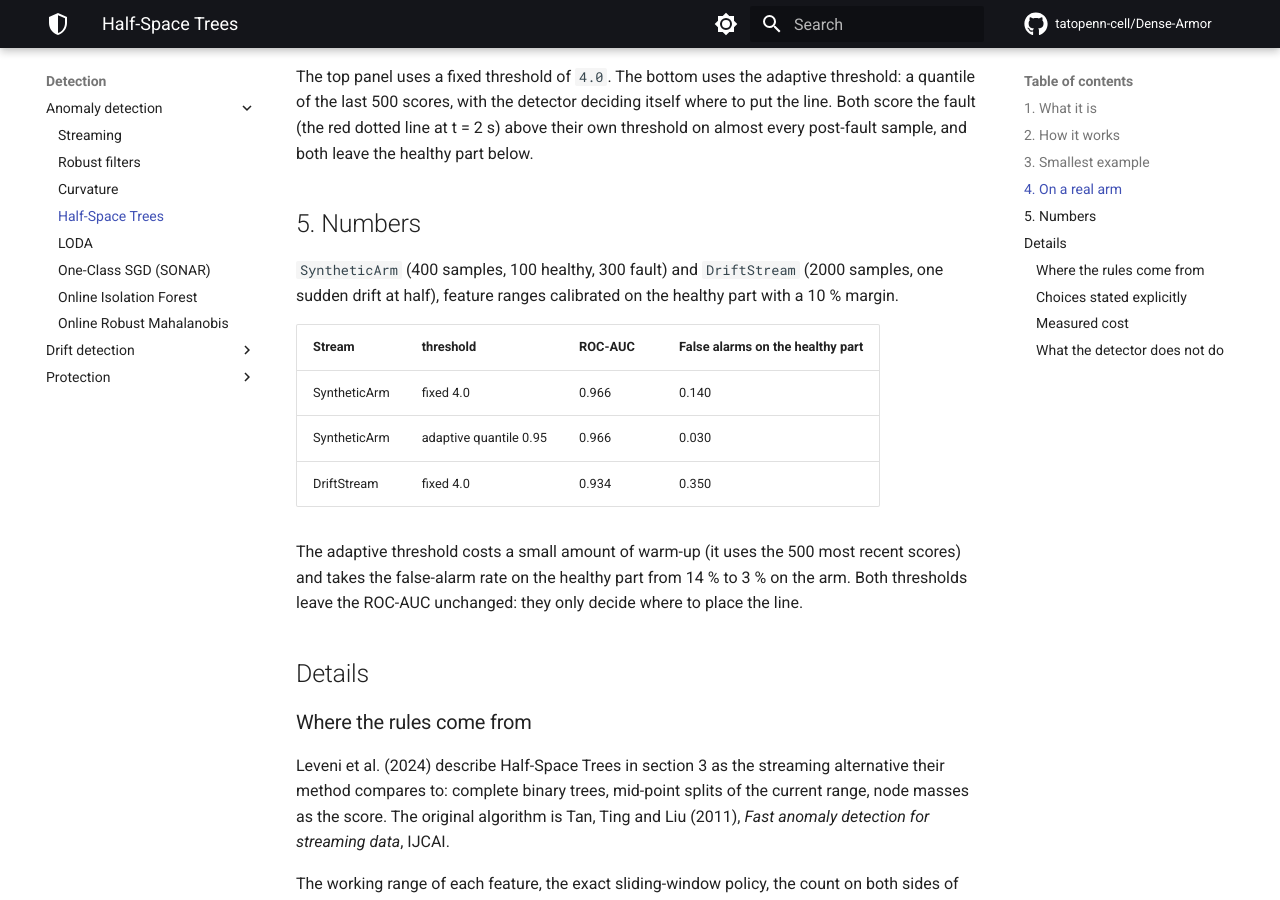
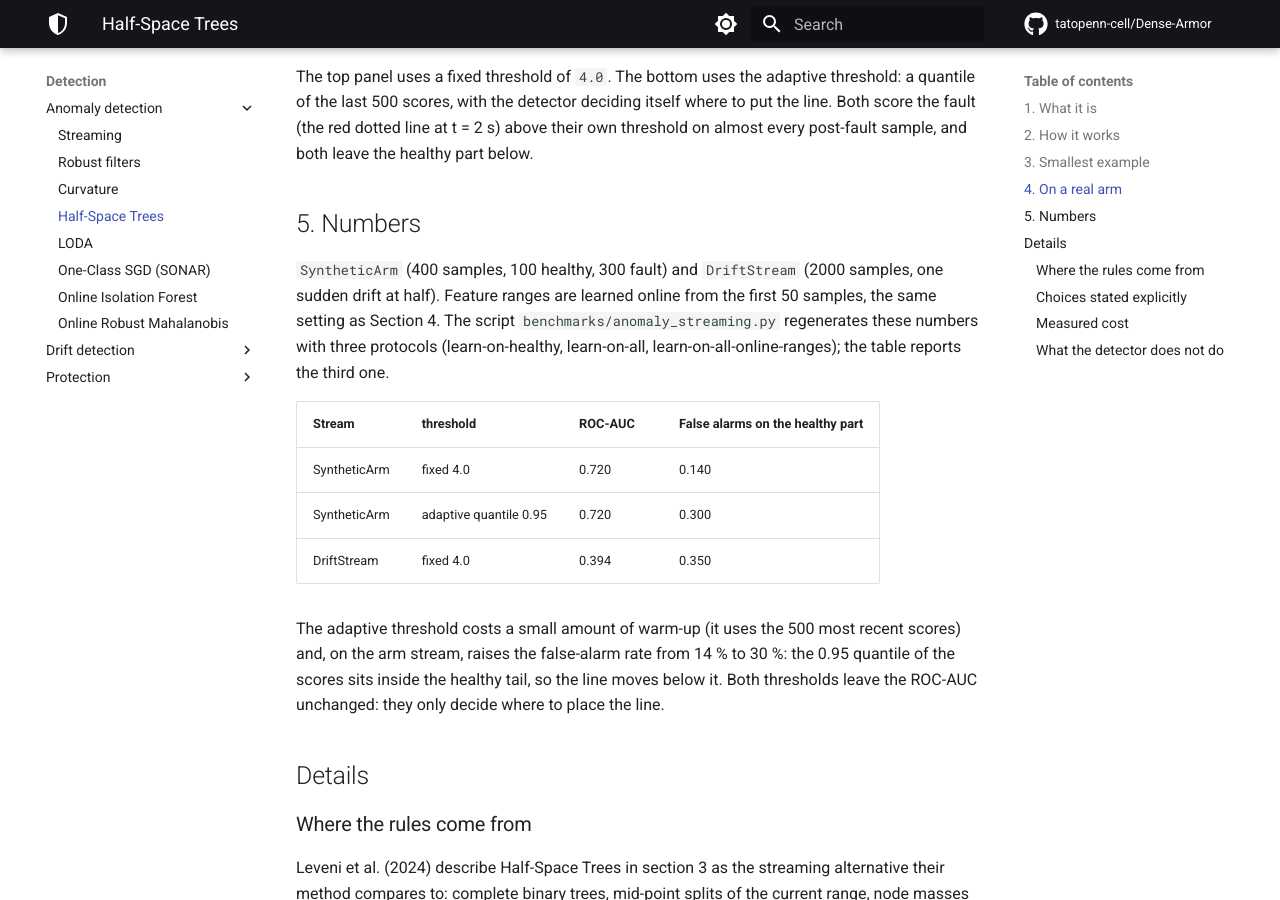
Before and after one commit to tatopenn-cell/Dense-Armor, an MkDocs documentation site: the page built from docs/anomaly/hst.md, in a window 1280 px wide and 900 px high, scrolled down 3127 px. Built offline with MkDocs 1.6.1 and Material for MkDocs 9.7.7, drawn with Linux system fonts in a browser that asks for light colours; comment, search, counter and statistics services are not loaded.

Commit message:
docs(anomaly): fix HST numbers, regenerate from benchmark

```diff
--- a/docs/anomaly/hst.md
+++ b/docs/anomaly/hst.md
@@ -115,17 +115,21 @@ almost every post-fault sample, and both leave the healthy part below.
 ## 5. Numbers
 
 `SyntheticArm` (400 samples, 100 healthy, 300 fault) and `DriftStream` (2000 samples, one
-sudden drift at half), feature ranges calibrated on the healthy part with a 10 % margin.
+sudden drift at half). Feature ranges are learned online from the first 50 samples, the
+same setting as Section 4. The script `benchmarks/anomaly_streaming.py` regenerates these
+numbers with three protocols (learn-on-healthy, learn-on-all, learn-on-all-online-ranges);
+the table reports the third one.
 
 | Stream | threshold | ROC-AUC | False alarms on the healthy part |
 |---|---|---|---|
-| SyntheticArm | fixed 4.0 | 0.966 | 0.140 |
-| SyntheticArm | adaptive quantile 0.95 | 0.966 | 0.030 |
-| DriftStream | fixed 4.0 | 0.934 | 0.350 |
+| SyntheticArm | fixed 4.0 | 0.720 | 0.140 |
+| SyntheticArm | adaptive quantile 0.95 | 0.720 | 0.300 |
+| DriftStream | fixed 4.0 | 0.394 | 0.350 |
 
 The adaptive threshold costs a small amount of warm-up (it uses the 500 most recent
-scores) and takes the false-alarm rate on the healthy part from 14 % to 3 % on the arm.
-Both thresholds leave the ROC-AUC unchanged: they only decide where to place the line.
+scores) and, on the arm stream, raises the false-alarm rate from 14 % to 30 %: the 0.95
+quantile of the scores sits inside the healthy tail, so the line moves below it. Both
+thresholds leave the ROC-AUC unchanged: they only decide where to place the line.
 
 ## Details
 
```
Also changed, not shown: docs/assets/hst/make_table.py (added, +72 -0 lines).
